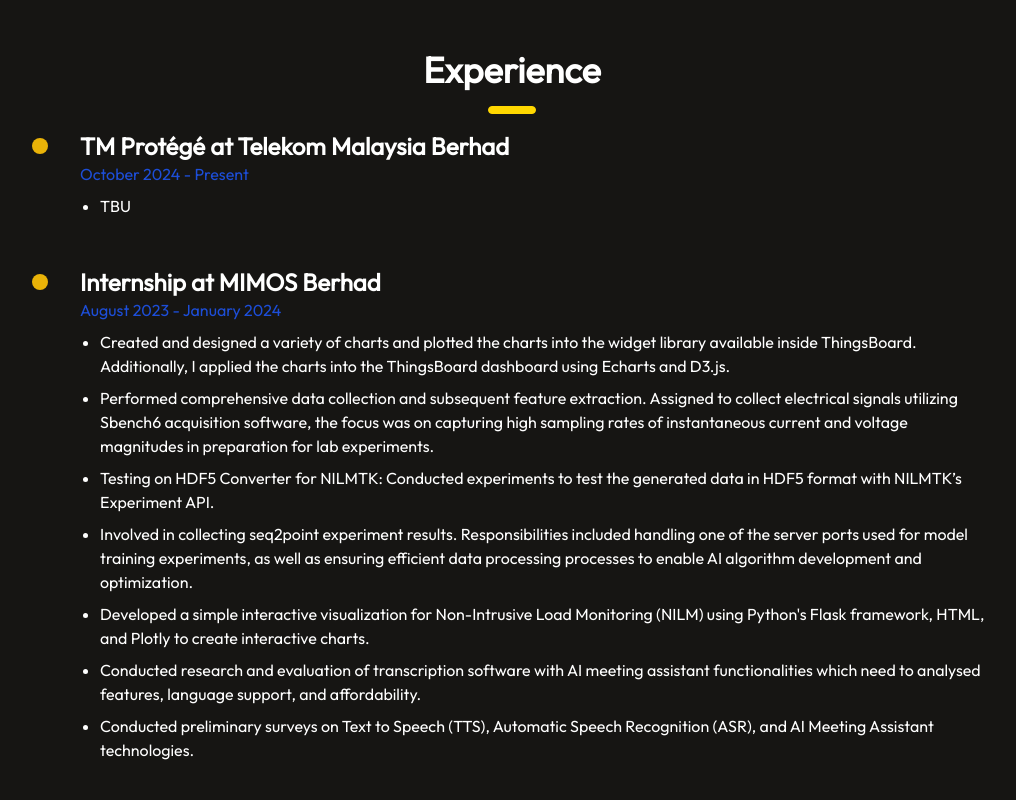
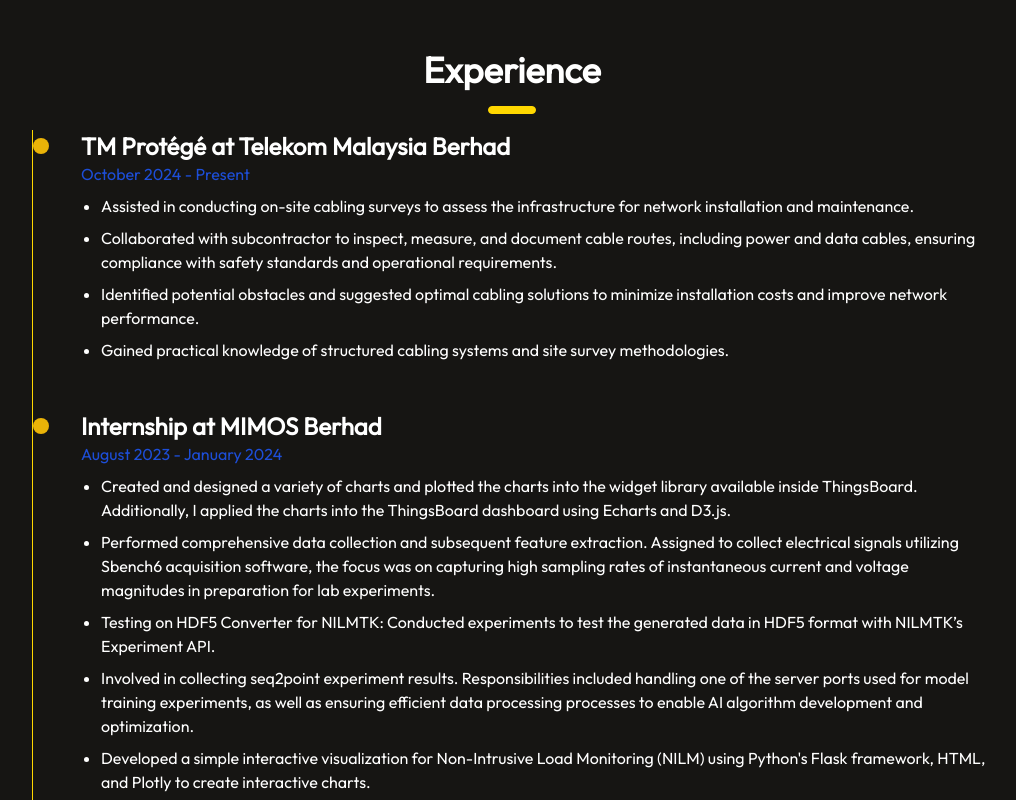
Before and after one commit to aimansyakir15/my-portfolio, a React (Create React App) app: page / in a window 1280 px wide. Shown: the part 1140-1940 px from the top of the page, without its empty margins (128-1144 px from the left). Built offline with nearby package versions, Linux system fonts and the light colour scheme.

Commit message:
Update Experience.js

```diff
--- a/src/Component/Experience.js
+++ b/src/Component/Experience.js
@@ -1,6 +1,6 @@
 import React from "react";
+import ExperienceItem from "./ExperienceItem";
 import { useInView } from "react-intersection-observer";
-import ExperienceItem from "./ExperienceItem";
 
 const Experience = () => {
   console.log("Rendering Experience component");
@@ -14,7 +14,12 @@
     {
       title: "TM Protégé at Telekom Malaysia Berhad",
       date: "October 2024 - Present",
-      description: ["TBU"],
+      description: [
+        "Assisted in conducting on-site cabling surveys to assess the infrastructure for network installation and maintenance.",
+        "Collaborated with subcontractor to inspect, measure, and document cable routes, including power and data cables, ensuring compliance with safety standards and operational requirements.",
+        "Identified potential obstacles and suggested optimal cabling solutions to minimize installation costs and improve network performance.",
+        "Gained practical knowledge of structured cabling systems and site survey methodologies.",
+      ],
     },
     {
       title: "Internship at MIMOS Berhad",
@@ -59,11 +64,11 @@
         <h1 className="text-2xl md:text-4xl font-bold">Experience</h1>
         <hr className="title-line mx-auto md:mx-0 my-4 md:my-6" />
       </div>
-      <div className="relative w-full">
+      <ol className="relative border-l border-[#FFD700] dark:border-[FFD700]">
         {experiences.map((experience, index) => (
           <ExperienceItem key={index} experience={experience} />
         ))}
-      </div>
+      </ol>
     </div>
   );
 };
```
